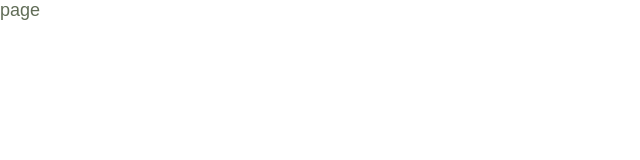
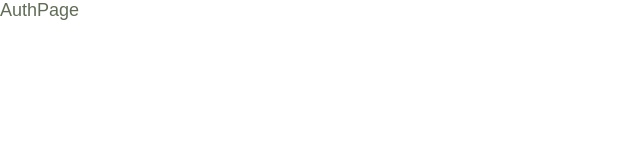
Before and after one commit to almamarie/capture-events, a Next.js app: page /auth in a window 1280 px wide. Shown: the top 160 px of the page, without its empty margins (0-640 px from the left). Built offline with nearby package versions, Linux system fonts and the light colour scheme.

Commit message:
Set up Auth Page components

```diff
--- a/src/app/auth/page.tsx
+++ b/src/app/auth/page.tsx
@@ -1,7 +1,8 @@
+import AuthPage from "@/components/pages/auth/AuthPage";
 import React from "react";
 
 const page = () => {
-  return <div>page</div>;
+  return <AuthPage />;
 };
 
 export default page;
--- /dev/null
+++ b/src/components/pages/auth/AuthPage.tsx
@@ -0,0 +1,7 @@
+import React from "react";
+
+const AuthPage = () => {
+  return <div>AuthPage</div>;
+};
+
+export default AuthPage;
```
Also changed, not shown: src/components/pages/auth/AuthPage.module.css (added).
